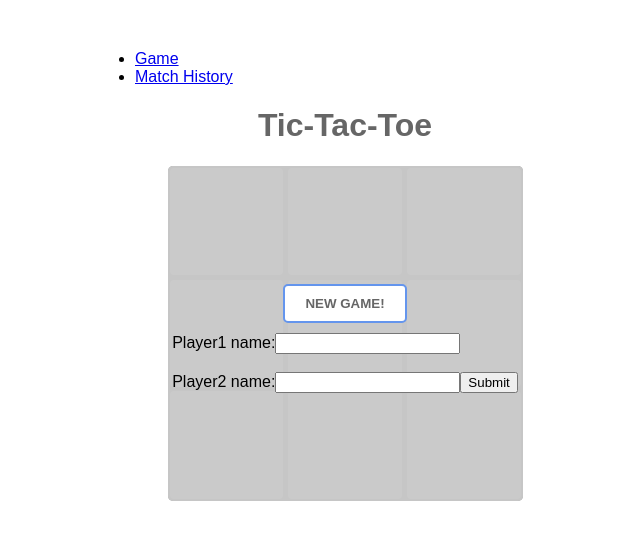
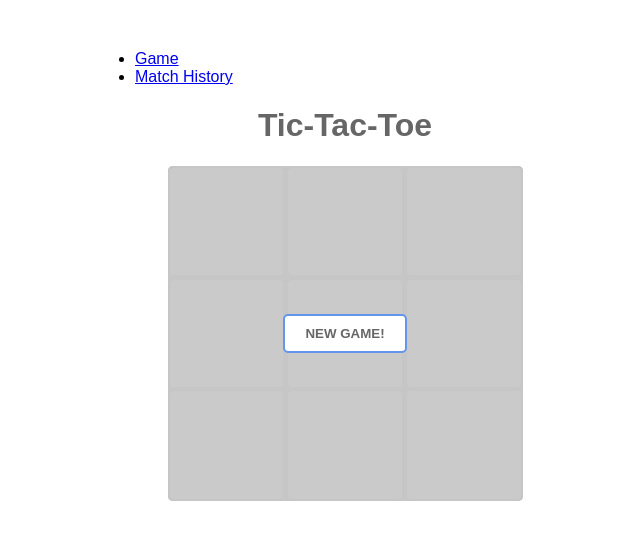
Before and after one commit to sjBao/tic-tac-toe, a React (Create React App) app in the folder client/: page / in a window 1280 px wide. Shown: the top 540 px of the page, without its empty margins (295-935 px from the left). Built offline with nearby package versions, Linux system fonts and the light colour scheme.

Commit message:
Add UI options for game form.
Game form will only appear when submit result
button is clicked. When submitting results,
New Game and Submit Result will disappear and
the submit form will appear.

```diff
--- a/client/src/App.js
+++ b/client/src/App.js
@@ -7,7 +7,7 @@ class Layout extends Component {
       <div className="container">
         <nav>
           <ul>
-            <li> <Link to="/">Game</Link></li>
+            <li><Link to="/">Game</Link></li>
             <li><Link to="/score">Match History</Link></li>
           </ul>
         </nav>
--- /dev/null
+++ b/client/src/pages/Game/GameForm.js
@@ -0,0 +1,48 @@
+import React, { Component } from 'react';
+
+class GameForm extends Component {
+
+  handleSubmit = (event) => {
+    event.preventDefault();
+    let { player1, player2 } = this.refs;
+    let winner = this.props.winner;
+    if (this.props.winner.match('1')) {
+      winner = 'player1';
+    }
+    else if (this.props.winner.match('2')) {
+      winner = 'player2';
+    }
+
+    fetch("/v1/player_games", {
+      method: 'POST',
+      headers: {
+        'Accept': 'application/json',
+        'Content-Type': 'application/json',
+      },
+      body: JSON.stringify({
+        player1: `${player1.value}`,
+        player2: `${player2.value}`,
+        winner: `${winner}`,
+      })
+    })
+  }
+
+  render() {
+    let { cancelForm } = this.props;
+    return(
+      <form onSubmit={this.handleSubmit}>
+        <label htmlFor="player1">Player1</label>
+        <input id="player1" type="text" name="player1" ref="player1"/>
+        <br/>
+        <br/>
+        <label htmlFor="player2">Player2</label>
+        <input id="player2" type="text" name="player2" ref="player2"/>
+        <br/>
+        <button type="submit">Save!</button>
+        <button type="button" onClick={cancelForm}>Cancel</button>
+      </form>
+    )
+  }
+}
+
+export default GameForm;
--- a/client/src/pages/game/GameMenu.js
+++ b/client/src/pages/game/GameMenu.js
@@ -1,53 +1,43 @@
-import React, { Component } from 'react'
+import React, { Component } from 'react';
+import GameForm from './GameForm';
 
 class GameMenu extends Component {
   state = {
     submittingResults: false,
   }
 
-  handleSubmit = (event) => {
-    event.preventDefault();
-    let { player1, player2 } = this.refs;
-    let winner = this.props.winner;
-    let winnerName;
-
-    if (winner.match('1')) {
-      winnerName = 'player1';
-    }
-    else if (winner.match('2')) {
-      winnerName = 'player2';
+  toggleForm = () => {
+    this.setState({
+      submittingResults: true
+    })
   }
 
-    fetch("/v1/player_games", {
-      method: 'POST',
-      headers: {
-        'Accept': 'application/json',
-        'Content-Type': 'application/json',
-      },
-      body: JSON.stringify({
-        player1: `${player1.value}`,
-        player2: `${player2.value}`,
-        winner: `${winnerName}`
-      })
+  cancelForm = () => {
+    this.setState({
+      submittingResults: false
     })
   }
 
   render() {
+    let { submittingResults } = this.state
     let { reset, winner, gameOver } = this.props
 
     return (
       <div className={"game-menu "+ gameOver}>
-        { gameOver ? <NewGameBtn reset={reset} /> : '' }
-        { gameOver && winner ? <SubmitResultsBtn /> : '' }
-        <form onSubmit={this.handleSubmit}>
-          <label htmlFor="player1">Player1 name:</label>
-          <input id="player1" type="text" name="player1" ref="player1"/>
-          <br/>
-          <br/>
-          <label htmlFor="player2">Player2 name:</label>
-          <input id="player2" type="text" name="player2" ref="player2"/>
-          <input type="submit"/>
-        </form>
+        { gameOver && !submittingResults ?
+          <NewGameBtn reset={reset} /> :
+          ''
+        }
+
+        { gameOver && winner && !submittingResults ?
+          <SubmitResultsBtn toggleForm={this.toggleForm} /> :
+          ''
+        }
+
+        { submittingResults ?
+          <GameForm cancelForm={this.cancelForm} /> :
+          ''
+        }
       </div>
     )
   };
@@ -59,8 +49,8 @@ const NewGameBtn = (props) => (
   </button>
 )
 
-const SubmitResultsBtn = () => (
-    <button className="submit-results">
+const SubmitResultsBtn = (props) => (
+  <button className="submit-results" onClick={props.toggleForm}>
     Submit results!
   </button>
 )
```
Lines whose indentation alone changed are shown as unchanged.
